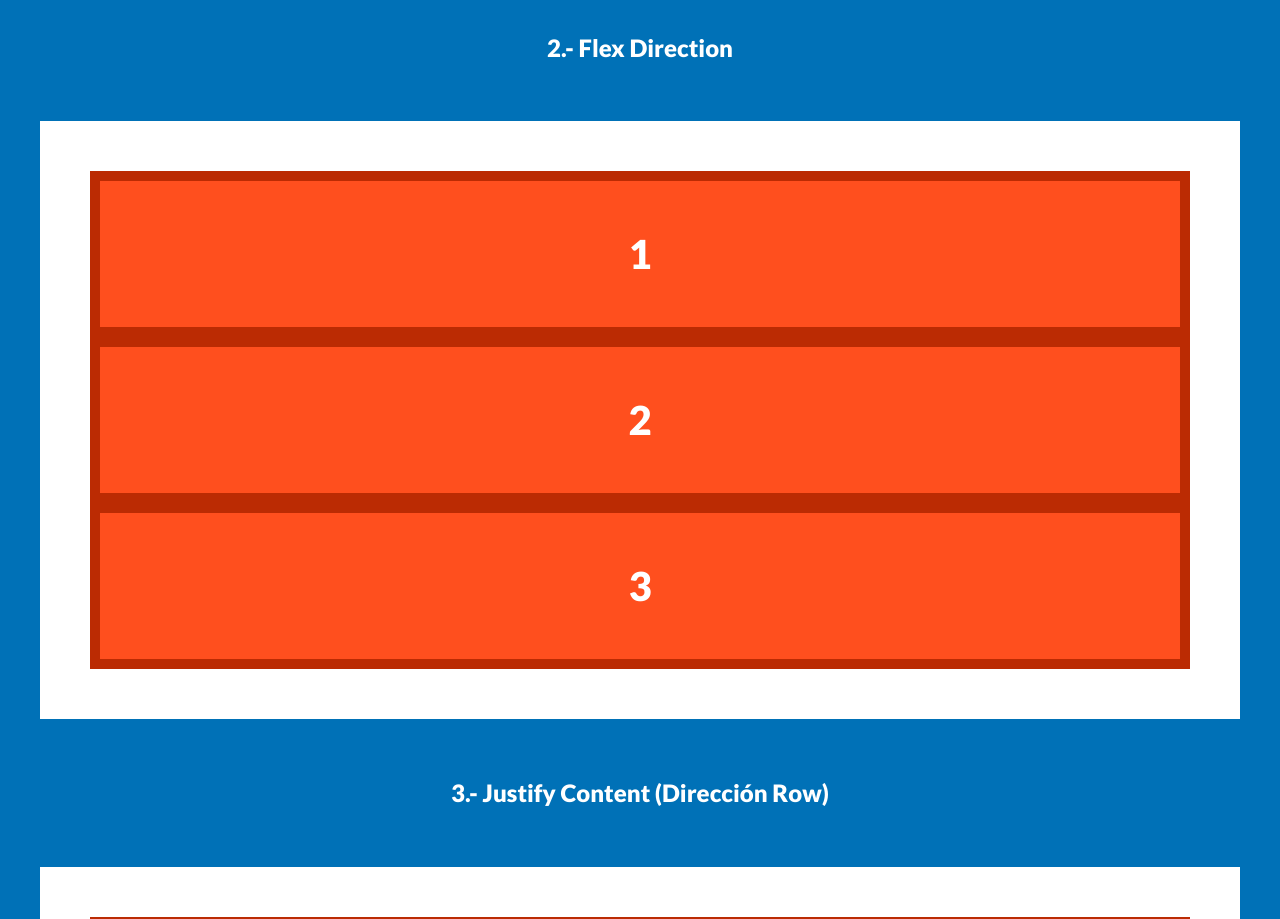
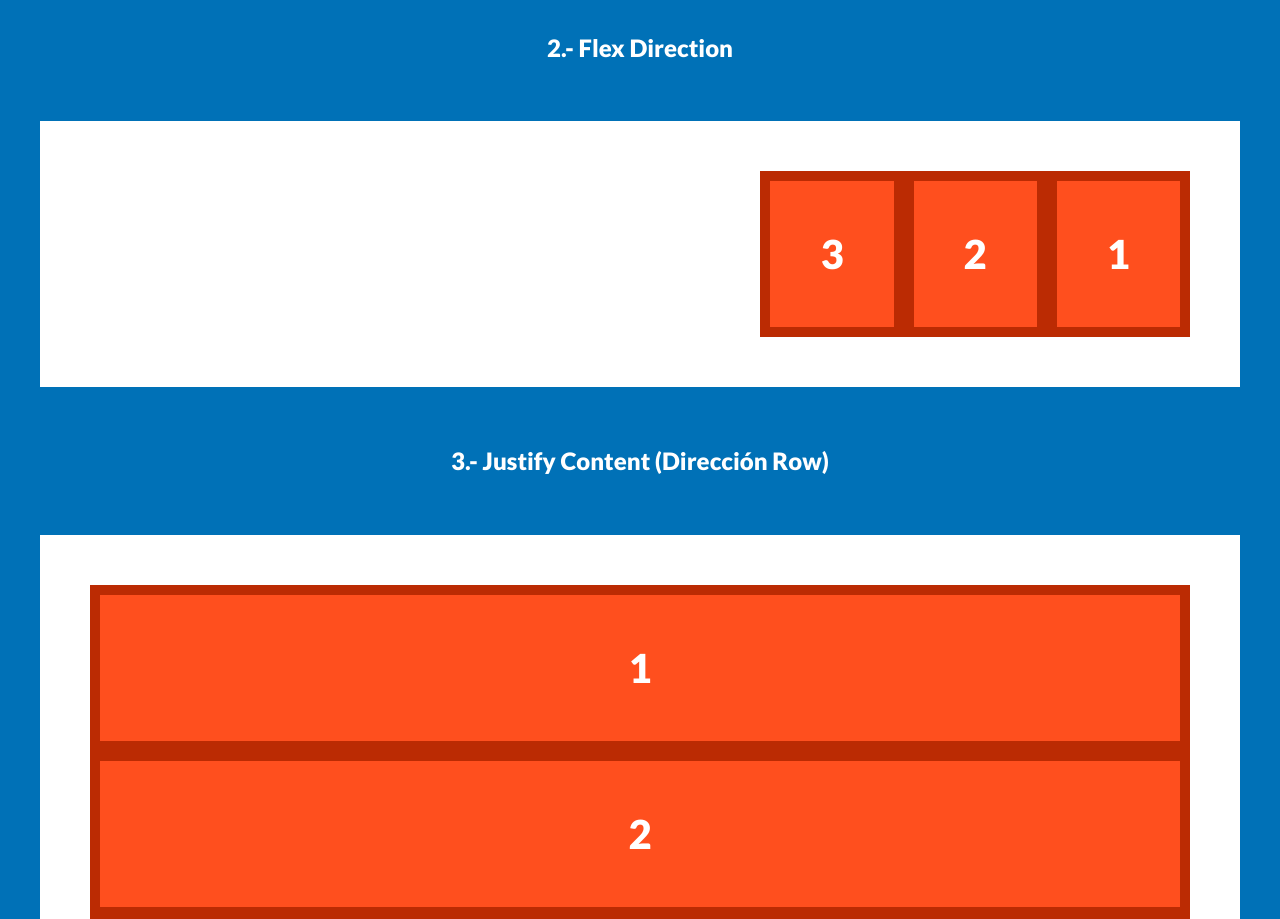
Before and after one commit to GlennGalicia/css-guia-completa-2, a plain HTML site: page 02-flexbox-basicos/index.html in a window 1280 px wide. Shown: the part 700-1619 px from the top of the page. Drawn offline with Linux system fonts and the light colour scheme.

Commit message:
02-flexbox-basicos - flex-direction

```diff
--- a/02-flexbox-basicos/css/style.css
+++ b/02-flexbox-basicos/css/style.css
@@ -71,3 +71,9 @@ h1, h2 {
 .d-flex {
     display: flex;
 }
+
+/* d-flex 2 */
+.d-flex-2 {
+    display: flex;
+    flex-direction: row-reverse;
+}
```
